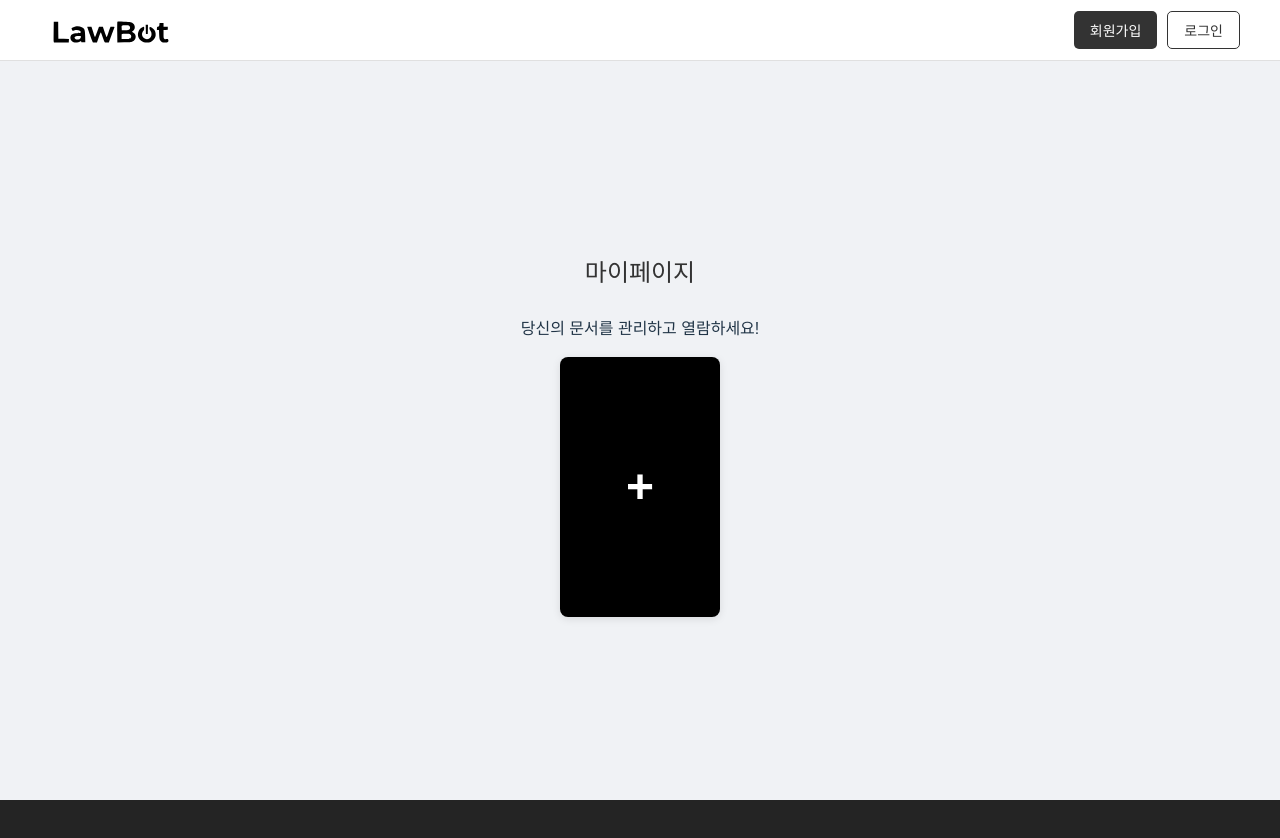
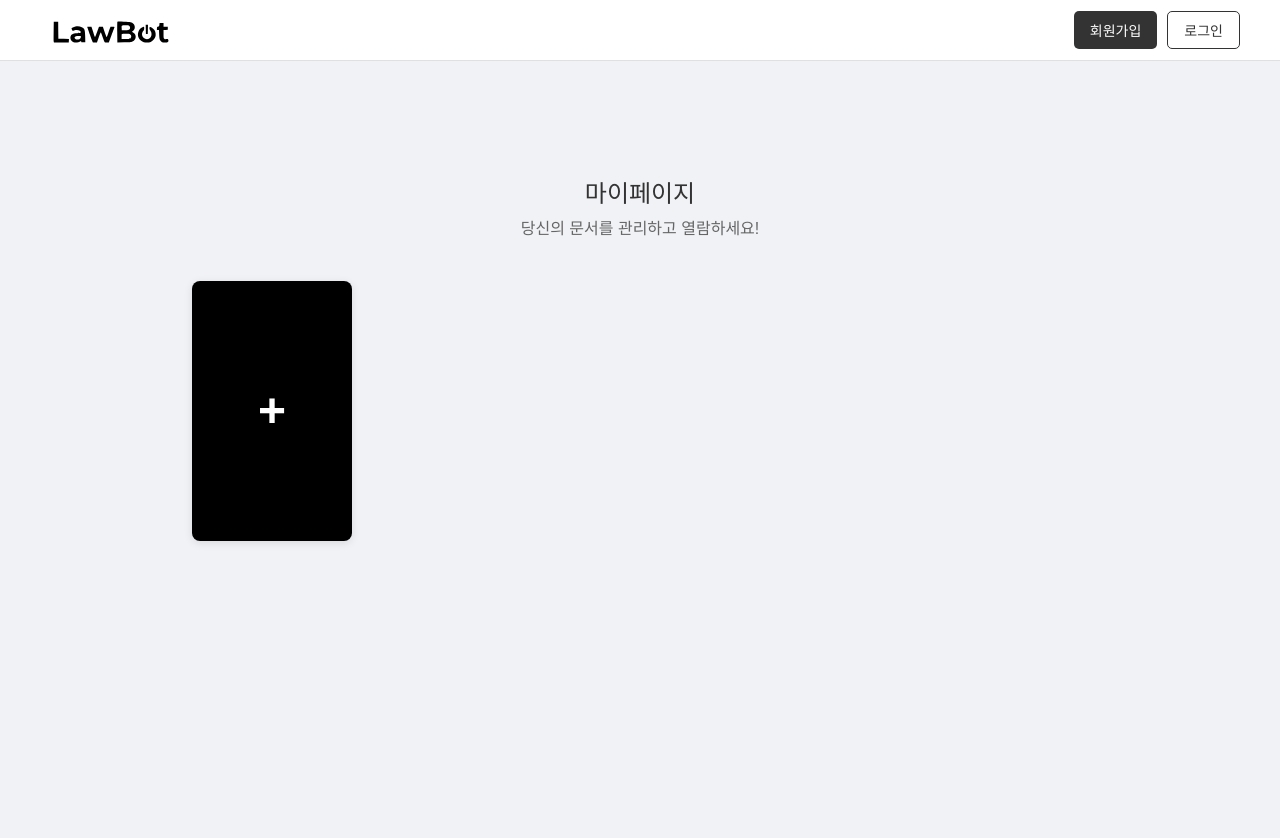
Before and after one commit to KNU-Capstone-design-team4/FE, a React (Vite) app: page /mypage in a window 1280 px wide. Shown: the top 838 px of the page. Before the commit the page ends 800 px from the top, so only its background shows below. Built offline with nearby package versions, Linux system fonts and the light colour scheme.

Commit message:
Style: 문서 줄바꿈

```diff
--- a/src/pages/mypage/mypage.tsx
+++ b/src/pages/mypage/mypage.tsx
@@ -106,18 +106,61 @@ const MyPage: React.FC = () => {
   };
 
   return (
-    <div className="auth-container">
-      <div className="auth-box">
-        <h1 className="auth-title">마이페이지</h1>
-        <p className="text-gray-600 mb-6">당신의 문서를 관리하고 열람하세요!</p>
+    <div
+      className="auth-container"
+      style={{
+        minHeight: "100vh",
+        boxSizing: "border-box",
+        display: "block",
+        //flexDirection: "column",
+        //alignItems: "center",
+        paddingTop: "80px",
+        paddingBottom: "60px",
+        //overflowY: "visible",
+        //padding: "80px 0 60px",
+      }}
+    >
+      <div className="auth-box"
+        style={{
+          width: "100%",
+          maxWidth: "1200px",
+          margin: "0 auto",
+          textAlign: "center",
+        }}
+      >
+        <h1 className="auth-title"
+          style={{
+            position: "sticky",
+            textAlign: "center",
+            marginTop: "0",
+            marginBottom: "8px"
+          }}
+        >
+          마이페이지</h1>
+        <p
+          className="text-gray-600 mb-6"
+          style={{
+            textAlign: "center",
+            marginTop: "10px",
+            marginBottom: "40px",
+            color: "#666"
+          }}
+        >당신의 문서를 관리하고 열람하세요!
+        </p>
 
         <div
           style={{
-            display: "flex",
-            flexDirection: "row",
-            gap: "20px",
-            flexWrap: "nowrap",
+            display: "grid",
+           // gridTemplateColumns: "repeat(5, 160px)",
+            gridTemplateColumns: "repeat(auto-fill, minmax(160px, 1fr))",
+            //flexDirection: "row",
+            gap: "24px",
+            //flexWrap: "wrap",
             justifyContent: "center",
+            //alignItems: "start",
+            margin: "0 auto",
+            width: "100%",
+            maxWidth: "calc(5 * 160px + 4 *24px)"
           }}
         >
           {/* 새 문서 버튼 */}
@@ -136,7 +179,7 @@ const MyPage: React.FC = () => {
               cursor: "pointer",
               borderRadius: "8px",
               boxShadow: "0 2px 8px rgba(0,0,0,0.1)",
-              textAlign: "center",
+              //textAlign: "center",
             }}
           >
             +
```
